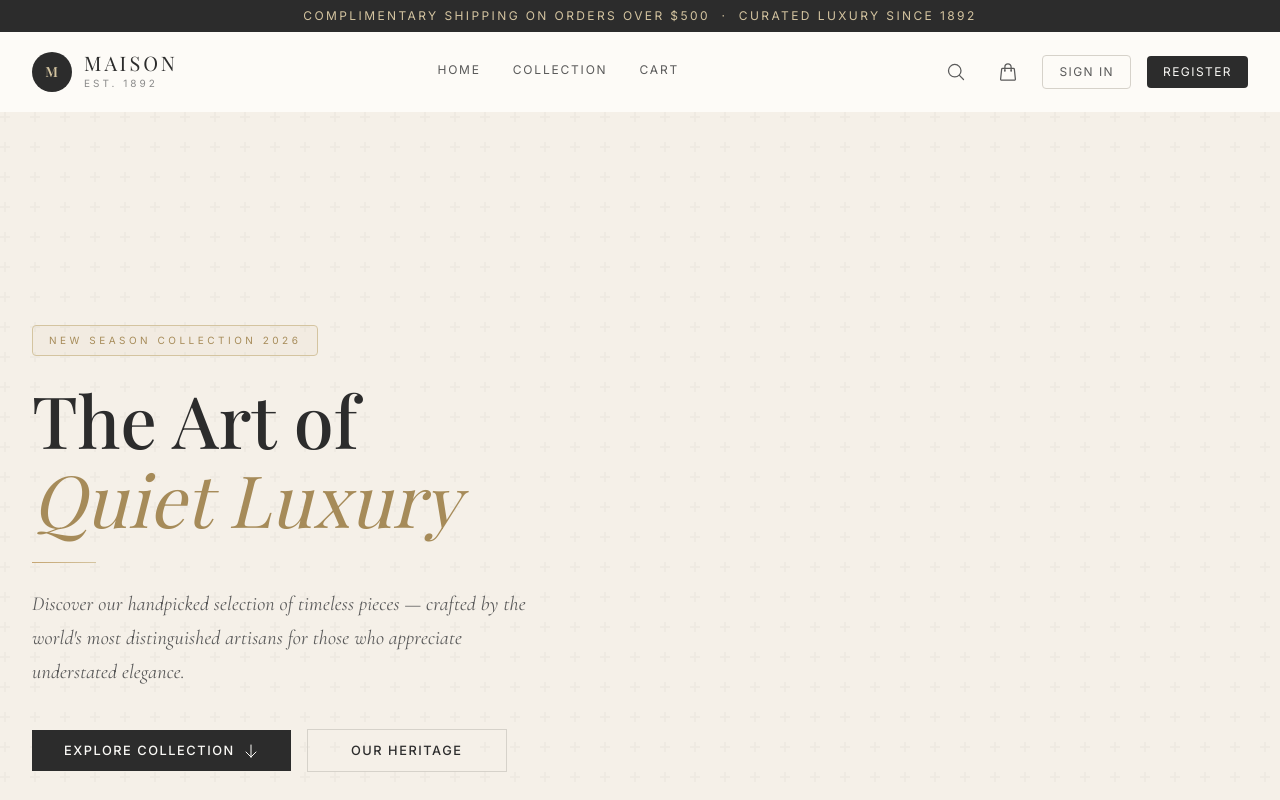
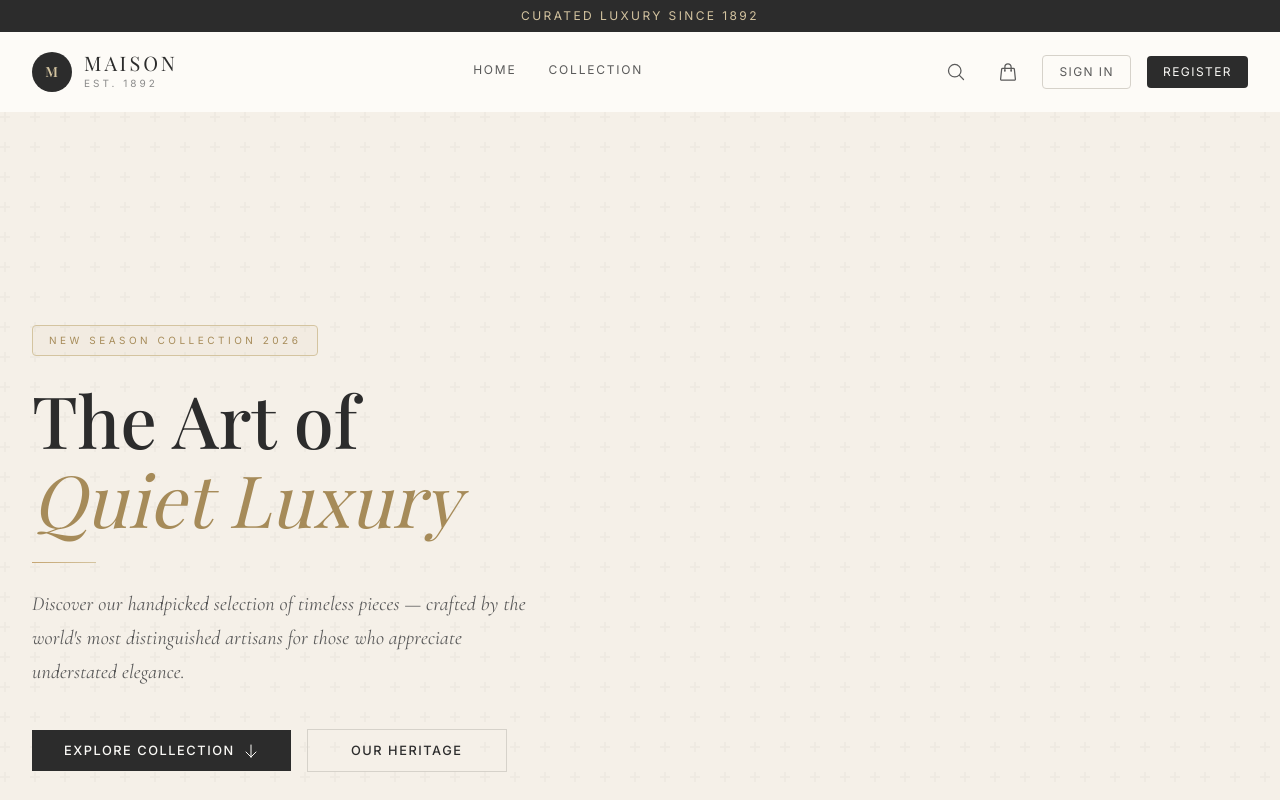
Before and after one commit to rishibharadwajsai/OnlineShopping, an Angular app: page / in a window 1280 px wide. Shown: the top 800 px of the page. Built offline with nearby package versions, Linux system fonts and the light colour scheme; a web font is replaced by a local one.

Commit message:
refactor: update announcement bar text and comment out cart link

```diff
--- a/src/app/components/navbar/announcement-bar/announcement-bar.component.html
+++ b/src/app/components/navbar/announcement-bar/announcement-bar.component.html
@@ -1,4 +1,4 @@
 <div class="w-full py-2 text-center text-xs tracking-[0.2em] uppercase"
      style="background-color: var(--color-charcoal); color: var(--color-gold-light); font-family: var(--font-body);">
-  Complimentary Shipping on Orders Over $500 &nbsp;·&nbsp; Curated Luxury Since 1892
+  Curated Luxury Since 1892
 </div>
--- a/src/app/components/navbar/navbar.component.html
+++ b/src/app/components/navbar/navbar.component.html
@@ -47,13 +47,13 @@
         <span class="absolute bottom-0 left-0 w-0 h-px transition-all duration-300 group-hover:w-full"
               style="background-color: var(--color-gold);"></span>
       </a>
-      <a (click)="navigateToCart()"
+      <!-- <a (click)="navigateToCart()"
          class="text-xs tracking-[0.15em] uppercase cursor-pointer relative pb-1 group"
          style="font-family: var(--font-body); color: var(--color-slate);">
         Cart
         <span class="absolute bottom-0 left-0 w-0 h-px transition-all duration-300 group-hover:w-full"
               style="background-color: var(--color-gold);"></span>
-      </a>
+      </a> -->
     </div>
 
     <!-- RIGHT: Actions -->
```
